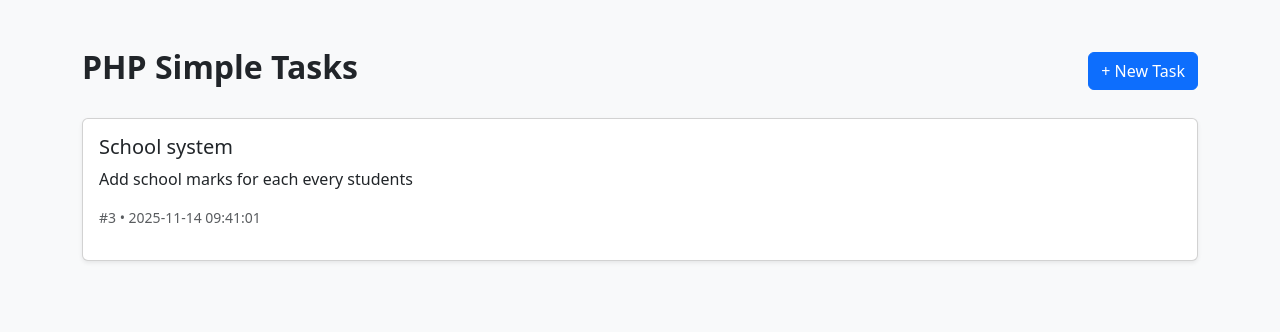
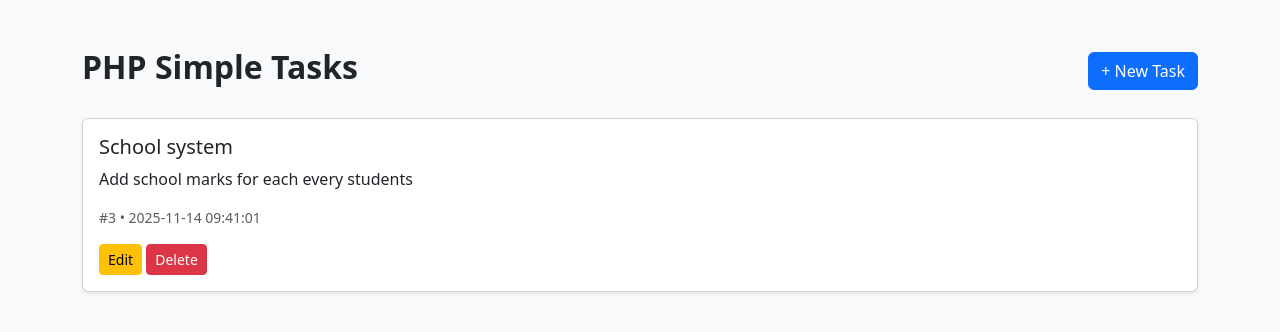
Before and after one commit to hesbonangwenyi606/PHP-Simple-CRUD, a PHP site: page / in a window 1280 px wide. Shown: the top 332 px of the page. Run offline with PHP 8.4, Linux system fonts and the light colour scheme; data comes from the database, SQL or seed files in the repository.

Commit message:
completed

```diff
--- a/public/index.php
+++ b/public/index.php
@@ -1,5 +1,6 @@
 <?php
 require_once __DIR__ . '/../src/Task.php';
+
 use App\Task;
 
 $tasks = Task::all();
@@ -24,6 +25,8 @@ $tasks = Task::all();
                 <h5 class="card-title"><?= htmlspecialchars($task['title']) ?></h5>
                 <p class="card-text"><?= nl2br(htmlspecialchars($task['description'])) ?></p>
                 <p class="text-muted small">#<?= $task['id'] ?> • <?= $task['created_at'] ?></p>
+                <a href="edit.php?id=<?= $task['id'] ?>" class="btn btn-sm btn-warning">Edit</a>
+                <a href="delete.php?id=<?= $task['id'] ?>" class="btn btn-sm btn-danger">Delete</a>
             </div>
         </div>
     <?php endforeach; ?>
```
